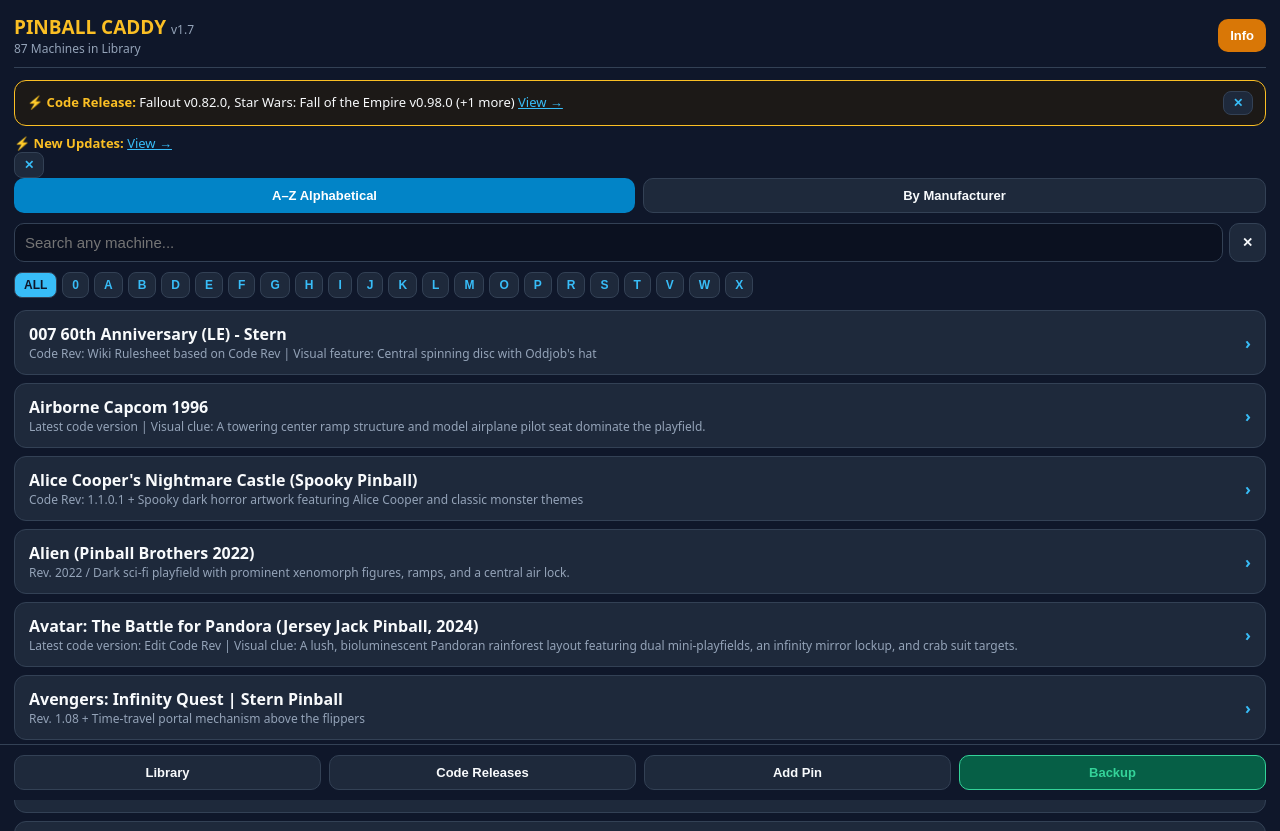
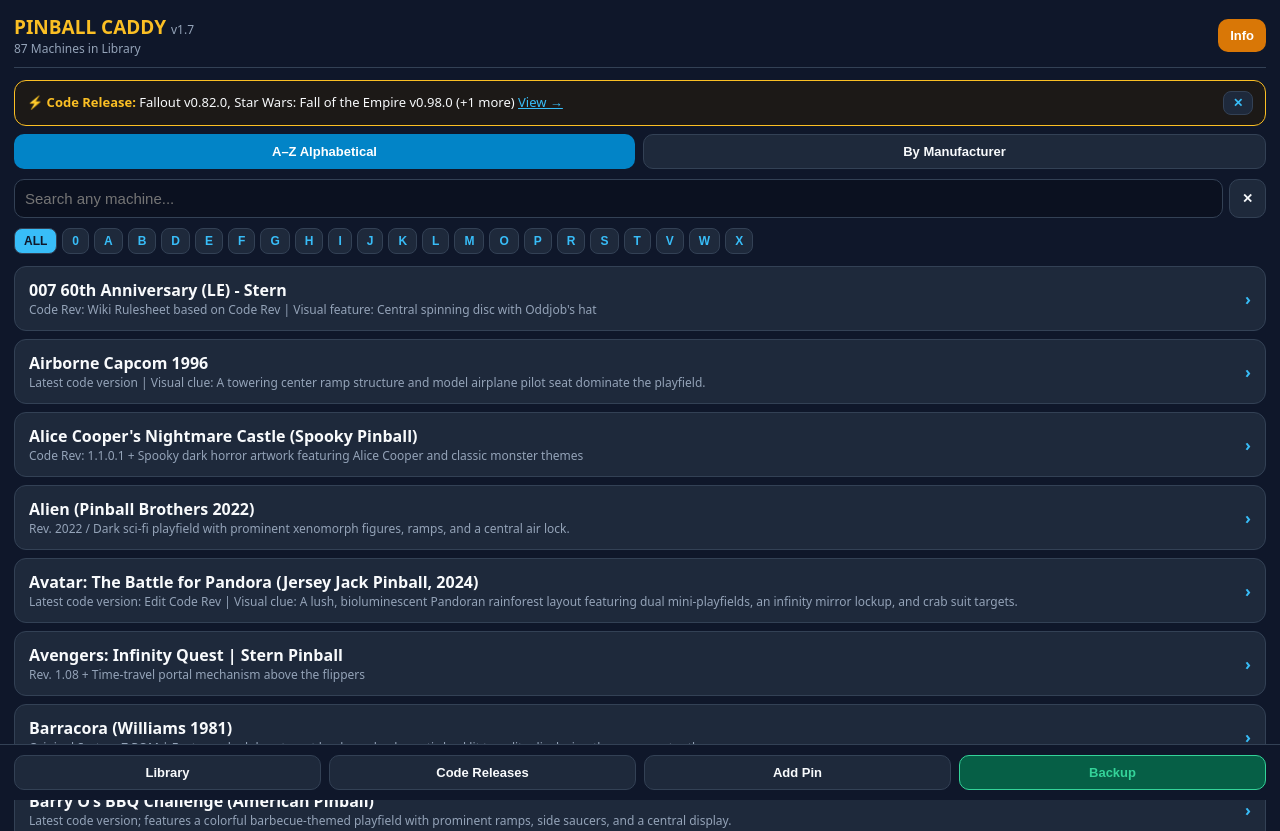
Before and after one commit to rdsalamon/pinball-caddy, a plain HTML site: page index.html in a window 1280 px wide. Shown: the top 831 px of the page. Drawn offline with Linux system fonts and the light colour scheme.

Commit message:
Add files via upload

```diff
--- a/index.html
+++ b/index.html
@@ -39,10 +39,6 @@
 <div id="updBanner" class="box hidden" style="border-color:var(--gold);background:#1c1917;align-items:center;justify-content:space-between;gap:10px;padding:10px 12px;">
 <div onclick="showUpd(updBannerTarget)" style="cursor:pointer;flex:1;font-size:13px;line-height:1.35;"><b id="updBannerLbl" style="color:var(--gold);">⚡ Code Release:</b> <span id="updBannerTxt"></span> <span style="color:var(--accent);text-decoration:underline;white-space:nowrap;">View →</span></div>
 <button class="pill" style="flex-shrink:0;padding:4px 9px;" onclick="dismissBanner()" title="Dismiss">✕</button>
-</div>
-
-    <div onclick="showUpd()" style="cursor:pointer;flex:1;font-size:13px;"><b style="color:var(--gold);">⚡ New Updates:</b> <span id="updBannerTxt"></span> <span style="color:var(--accent);text-decoration:underline;">View →</span></div>
-    <button class="pill" onclick="dismissBanner()" title="Dismiss">✕</button>
 </div>
 <div class="row" style="margin:0 0 10px;">
 <button class="btn" id="tabAZ" onclick="setMode('az')">A–Z Alphabetical</button>
```
Lines whose indentation alone changed are shown as unchanged.
